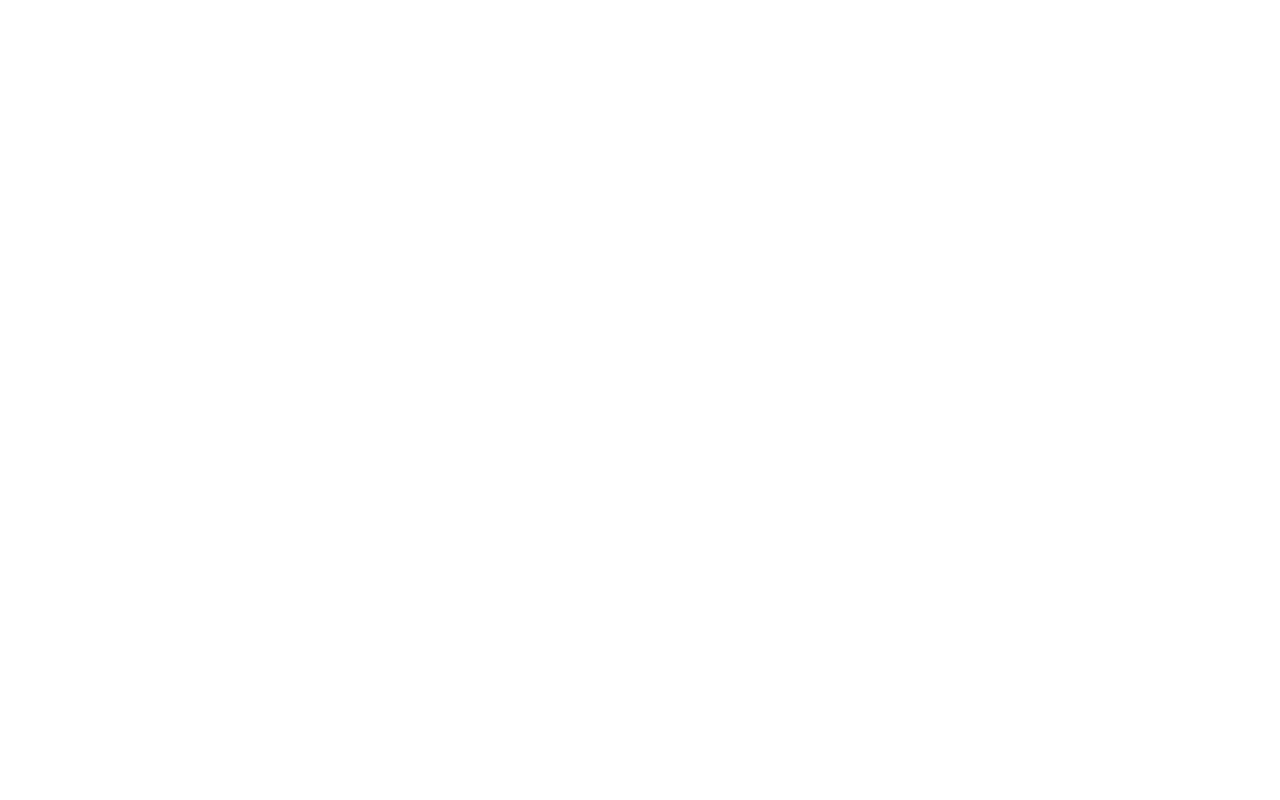
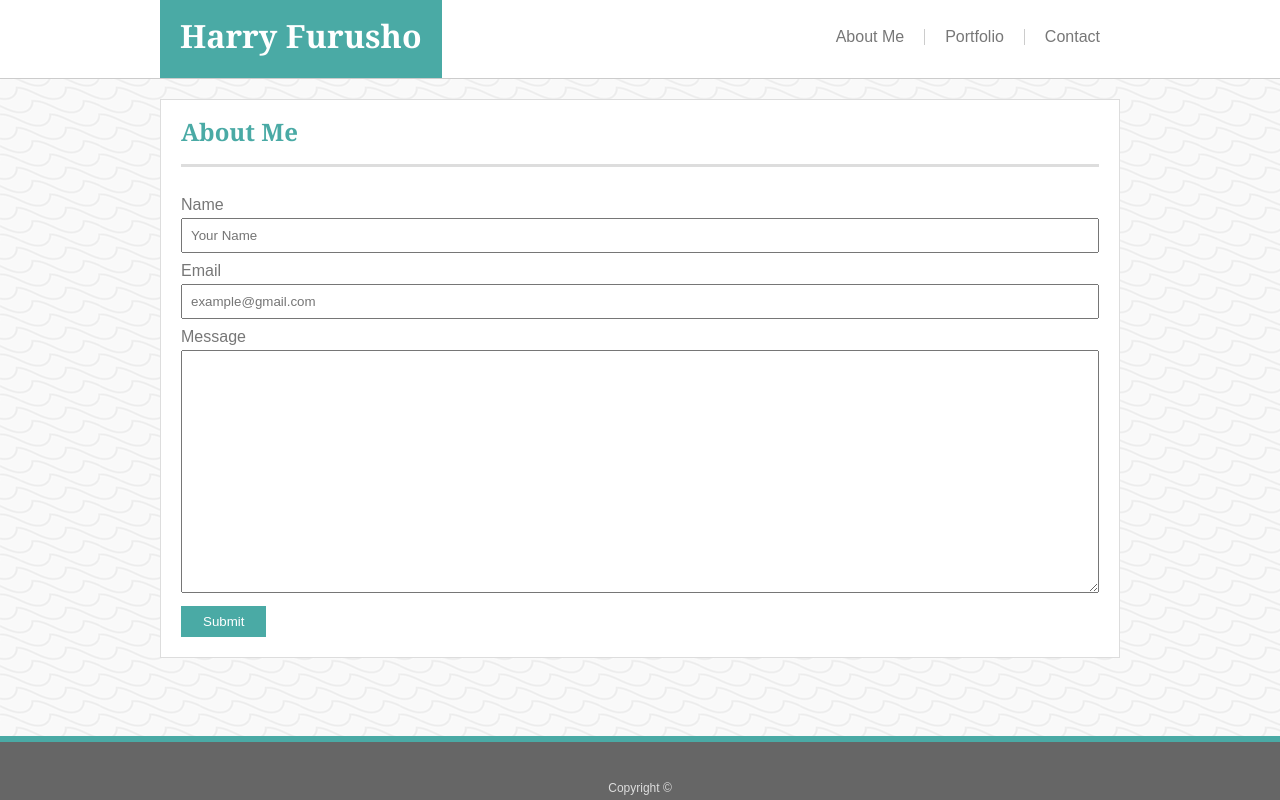
Before and after one commit to hfurusho/hw01-portfolio, a plain HTML site: page contact.html in a window 1280 px wide. Drawn offline with Linux system fonts and the light colour scheme.

Commit message:
Added html to contact.html and styling

```diff
--- a/assets/css/style.css
+++ b/assets/css/style.css
@@ -4,12 +4,12 @@
   box-sizing: border-box;
   margin: 0px;
   padding: 0px;
-  font-family: "Arial", "Helvetica Neue", Helvetica, sans-serif;
   color: #777777;
 }
 
 body {
   background-image: url("../images/background-ripples.png");
+  font-family: "Arial", "Helvetica Neue", Helvetica, sans-serif;
 }
 
 header {
@@ -57,13 +57,17 @@ h1 {
   float: right;
 }
 
-.navbar a {
+.navbar > a {
   display: block;
   float: right;
   text-decoration: none;
   text-align: center;
   padding: 0px 20px 0px 20px;
   margin: 29.15px 0px 29.15px 0px;
+}
+
+.navbar a:hover {
+  color: #4aaaa5;
 }
 
 .portfolio-link,
@@ -88,7 +92,7 @@ h2 {
   padding-top: 30px;
 }
 
-.main-content p {
+.main-content > p {
   line-height: 2rem;
 }
 
@@ -107,24 +111,30 @@ footer {
   padding-top: 40px;
 }
 
-footer p {
+footer > p {
   text-align: center;
   color: #dddddd;
   padding-bottom: 0.5em;
+  font-size: 12px;
 }
 
 /* Styling specifically for Portfolio page below */
+
 .project-row {
   margin: 20px 0 20px 0;
 }
 
-.project-row a {
+.project-row > a {
   display: inline-block;
   position: relative;
   margin-right: 20px;
 }
 
-.main-content .project-row:first-child {
+.project-row > a:hover {
+  opacity: 0.67;
+}
+
+.project-row:first-child {
   margin-top: 0px;
 }
 
@@ -138,3 +148,25 @@ footer p {
   padding: 10px 0;
   color: #dddddd;
 }
+
+/* Styling specifically for Contact page below */
+
+label {
+  display: block;
+  width: fit-content;
+  margin-bottom: 5px;
+}
+
+input[type="text"],
+textarea {
+  width: 100%;
+  margin-bottom: 10px;
+  padding: 8px;
+}
+
+input[type="button"] {
+  padding: 8px 22px;
+  background-color: #4aaaa5;
+  color: #fff;
+  border-width: 0px;
+}
--- a/contact.html
+++ b/contact.html
@@ -0,0 +1,58 @@
+<!DOCTYPE html>
+<html lang="en">
+  <head>
+    <meta charset="UTF-8" />
+    <meta name="viewport" content="width=device-width, initial-scale=1.0" />
+    <meta http-equiv="X-UA-Compatible" content="ie=edge" />
+    <title>Harry Furusho - Contact</title>
+    <link rel="stylesheet" href="./assets/css/reset.css" />
+    <link rel="stylesheet" href="./assets/css/style.css" />
+  </head>
+
+  <body>
+    <header>
+      <div>
+        <h1>Harry Furusho</h1>
+        <nav class="navbar">
+          <a href="./contact.html">Contact</a>
+          <a href="./portfolio.html" class="portfolio-link">Portfolio</a>
+          <a href="./index.html" class="about-me-link">About Me</a>
+        </nav>
+      </div>
+    </header>
+    <div class="main">
+      <h2>About Me</h2>
+      <div class="main-content">
+        <form>
+          <label for="name">Name</label>
+          <input
+            type="text"
+            name="contactee-name"
+            id="name"
+            placeholder="Your Name"
+            required
+          />
+          <label for="email">Email</label>
+          <input
+            type="text"
+            name="contactee-email"
+            id="email"
+            placeholder="example@gmail.com"
+            required
+          />
+          <label for="message">Message</label>
+          <textarea
+            name="contactee-message"
+            id="message"
+            rows="15"
+            required
+          ></textarea>
+          <input type="button" value="Submit" />
+        </form>
+      </div>
+    </div>
+    <footer>
+      <p>Copyright &copy;</p>
+    </footer>
+  </body>
+</html>
```
